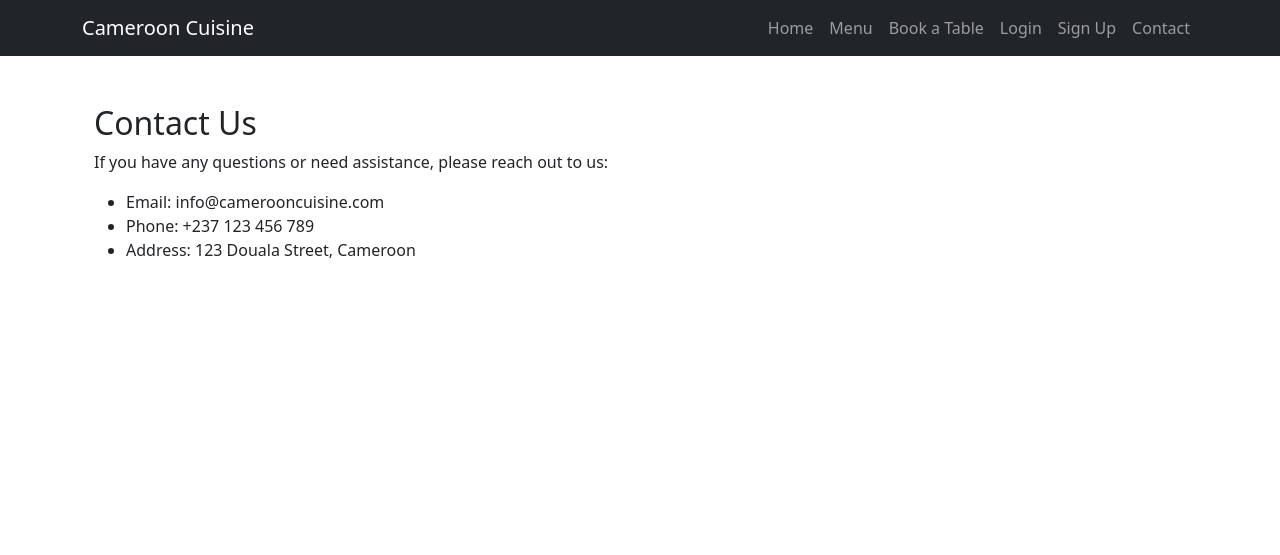
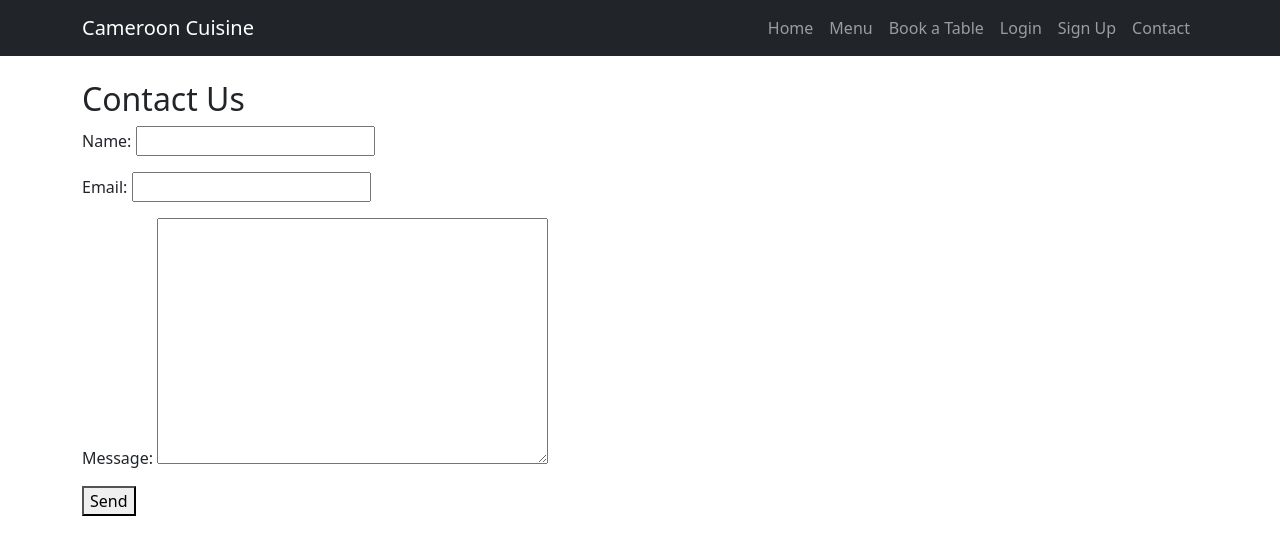
Before and after one commit to Ozi-cheri/cameroon-cuisine, a Django app: page /contact/ in a window 1280 px wide. Shown: the top 555 px of the page. Run offline with Django 3.2, Linux system fonts and the light colour scheme.

Commit message:
Add contact form with success page (no real email sending)

```diff
--- a/bookings/forms.py
+++ b/bookings/forms.py
@@ -9,3 +9,8 @@ class BookingForm(forms.ModelForm):
             'date': forms.DateInput(attrs={'type': 'date'}),
             'time': forms.TimeInput(attrs={'type': 'time'}),
         }
+
+class ContactForm(forms.Form):
+    name = forms.CharField(max_length=100)
+    email = forms.EmailField()
+    message = forms.CharField(widget=forms.Textarea)
--- a/bookings/templates/bookings/contact.html
+++ b/bookings/templates/bookings/contact.html
@@ -1,13 +1,10 @@
-{% extends "bookings/base.html" %}
+{% extends 'bookings/base.html' %}
 
 {% block content %}
-<div class="container mt-5">
-    <h2>Contact Us</h2>
-    <p>If you have any questions or need assistance, please reach out to us:</p>
-    <ul>
-        <li>Email: info@camerooncuisine.com</li>
-        <li>Phone: +237 123 456 789</li>
-        <li>Address: 123 Douala Street, Cameroon</li>
-    </ul>
-</div>
+  <h2>Contact Us</h2>
+  <form method="post">
+    {% csrf_token %}
+    {{ form.as_p }}
+    <button type="submit">Send</button>
+  </form>
 {% endblock %}
--- /dev/null
+++ b/bookings/templates/bookings/contact_success.html
@@ -0,0 +1,6 @@
+{% extends 'bookings/base.html' %}
+
+{% block content %}
+  <h2>Message Sent</h2>
+  <p>Thank you {{ form.cleaned_data.name }}. We'll get back to you soon.</p>
+{% endblock %}
--- a/bookings/views.py
+++ b/bookings/views.py
@@ -1,5 +1,6 @@
 from django.shortcuts import render, redirect
 from .forms import BookingForm
+from .forms import ContactForm
 
 def home(request):
     return render(request, 'bookings/home.html')
@@ -28,3 +29,18 @@ def signup_view(request):
 
 def contact_view(request):
     return render(request, 'bookings/contact.html')
+
+def contact_view(request):
+    if request.method == 'POST':
+        form = ContactForm(request.POST)
+        if form.is_valid():
+            # Simulate sending email or just print
+            print("Contact message received:", form.cleaned_data)
+            return render(request, 'bookings/contact_success.html', {'form': form})
+    else:
+        form = ContactForm()
+    return render(request, 'bookings/contact.html', {'form': form})
+
+
+def contact_success(request):
+    return render(request, 'bookings/contact_success.html')
```
